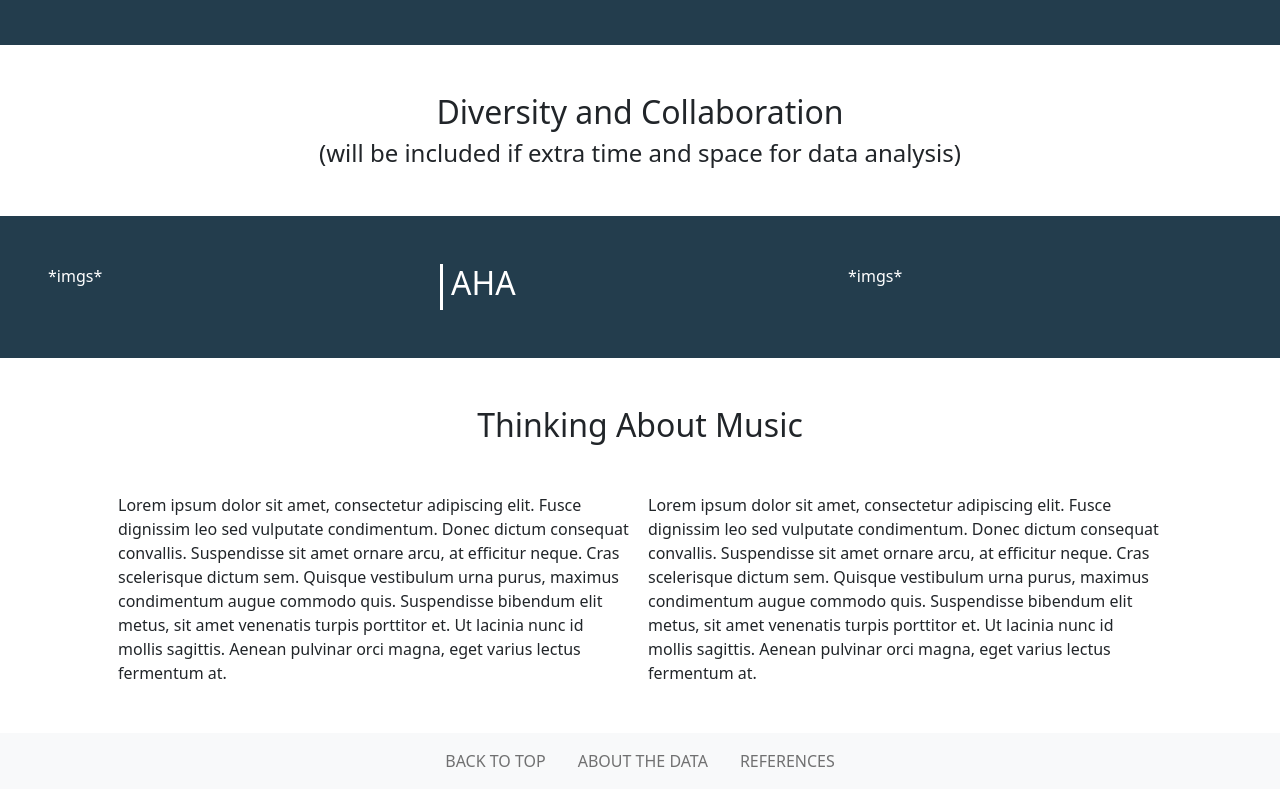
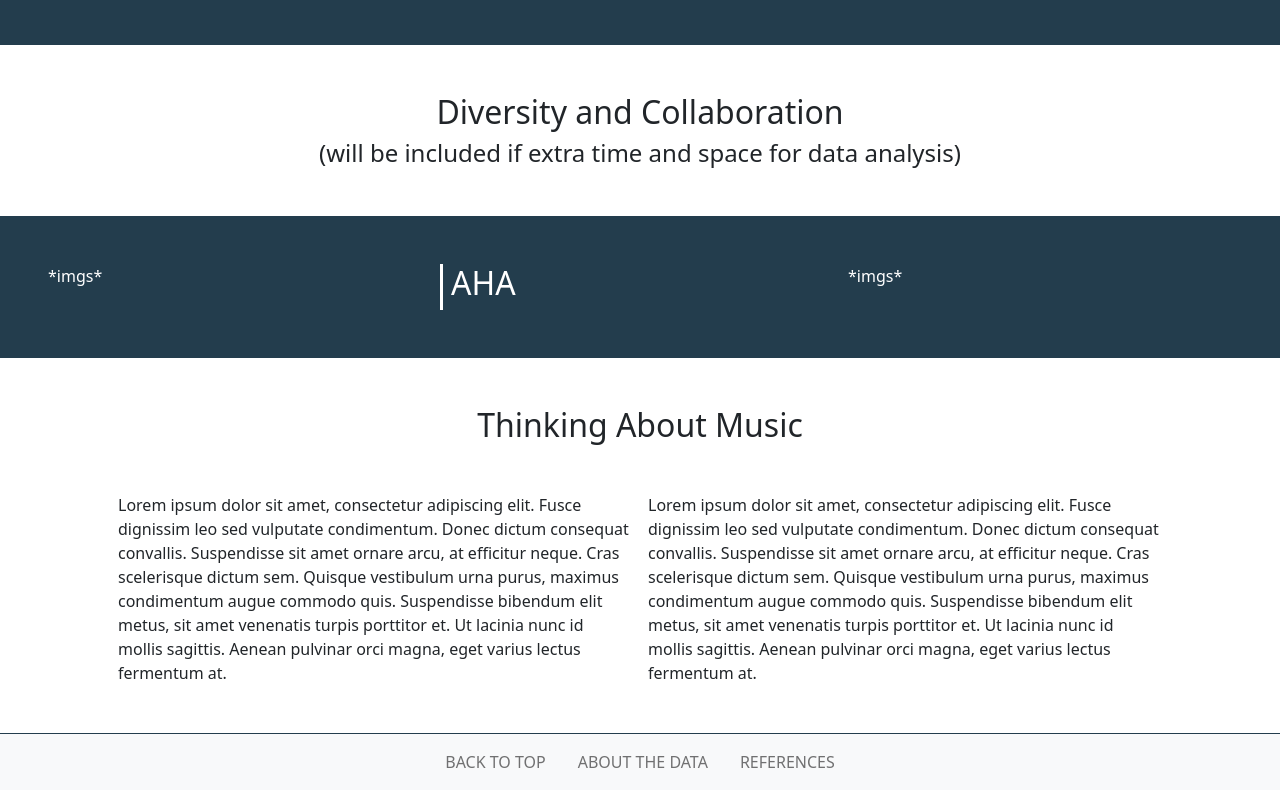
Before and after one commit to lisyce/SpotifyAnalysisPublic, a plain HTML site: page site/index.html in a window 1280 px wide. Shown: the part 3755-4545 px from the top of the page. Drawn offline with nearby package versions, Linux system fonts and the light colour scheme.

Commit message:
put footer in footer tag

```diff
--- a/site/index.html
+++ b/site/index.html
@@ -410,7 +410,10 @@
         </div>
       </div>
 
-      <div class="mt-5 navbar bg-light">
+    </main>
+
+    <footer>
+      <div class="footer mt-5 navbar bg-light">
         <div class="container-fluid">
           <ul class="navbar-nav mx-auto list-group-horizontal">
             <li class="nav-item mx-3">
@@ -425,8 +428,7 @@
           </ul>
         </div>
       </div>
-
-    </main>
+    </footer>
 
   </body>
 </html>
--- a/site/styles.css
+++ b/site/styles.css
@@ -41,3 +41,7 @@
 .dark-border-right {
     border-right: 3px solid var(--navy);
 }
+
+.footer {
+    border-top: 1px solid var(--navy);
+}
```
